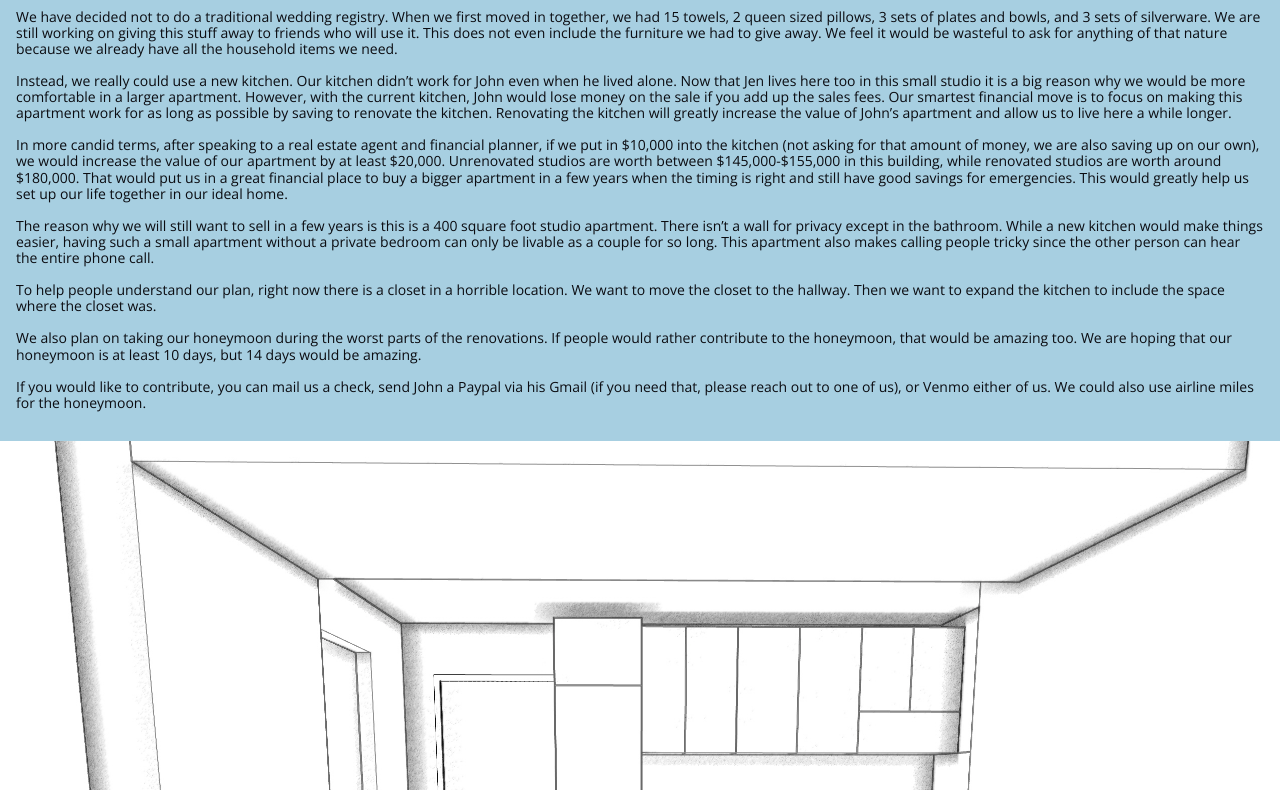
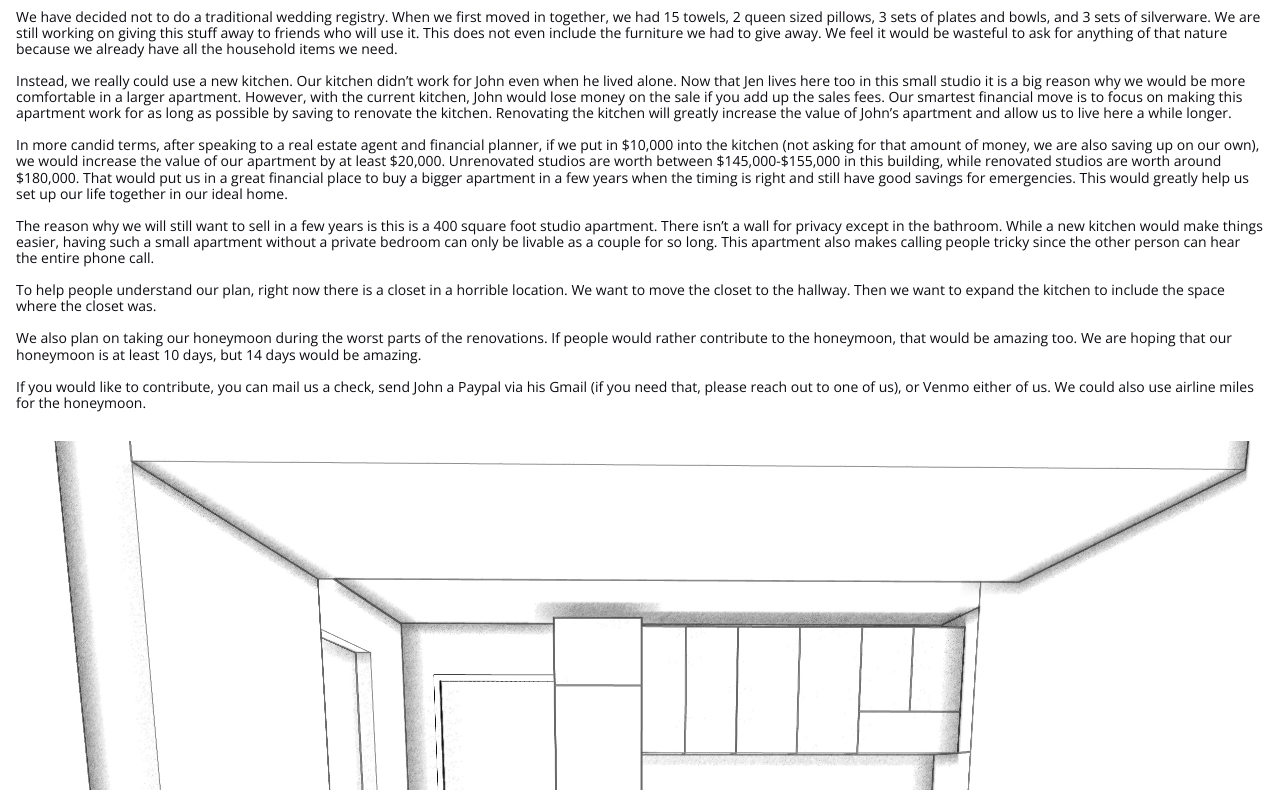
Before and after one commit to jenniferabowd/wedding-registry, a plain HTML site: page index.html in a window 1280 px wide. Shown: the part 97-887 px from the top of the page. Drawn offline with nearby package versions, Linux system fonts and the light colour scheme.

Commit message:
removed background color

```diff
--- a/stylesheets/styles.css
+++ b/stylesheets/styles.css
@@ -11,6 +11,5 @@ h1 {
 }
 
 section:first-of-type {
-  background: #A7CFE1;
   padding: 16px;
 }
```
